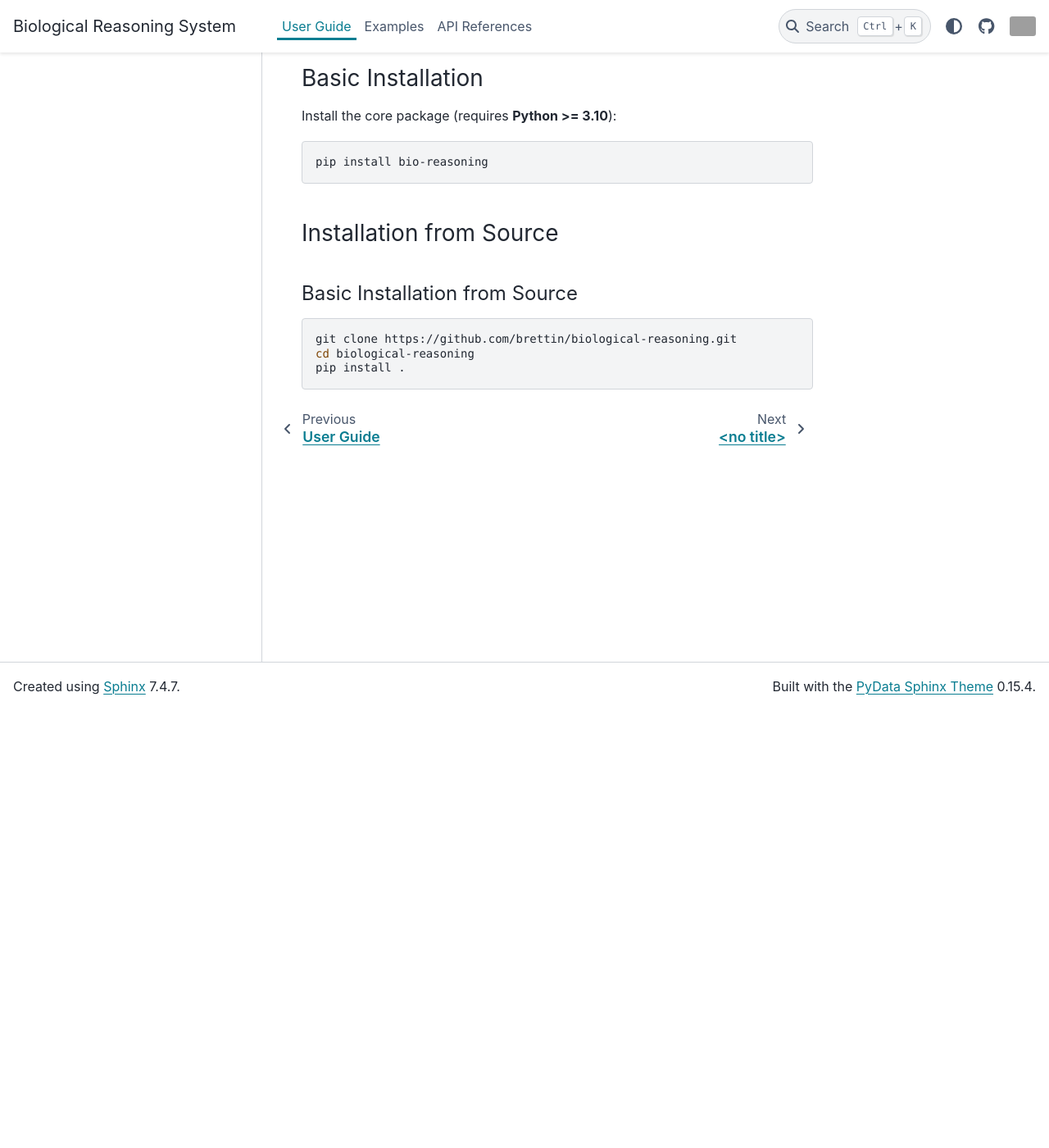
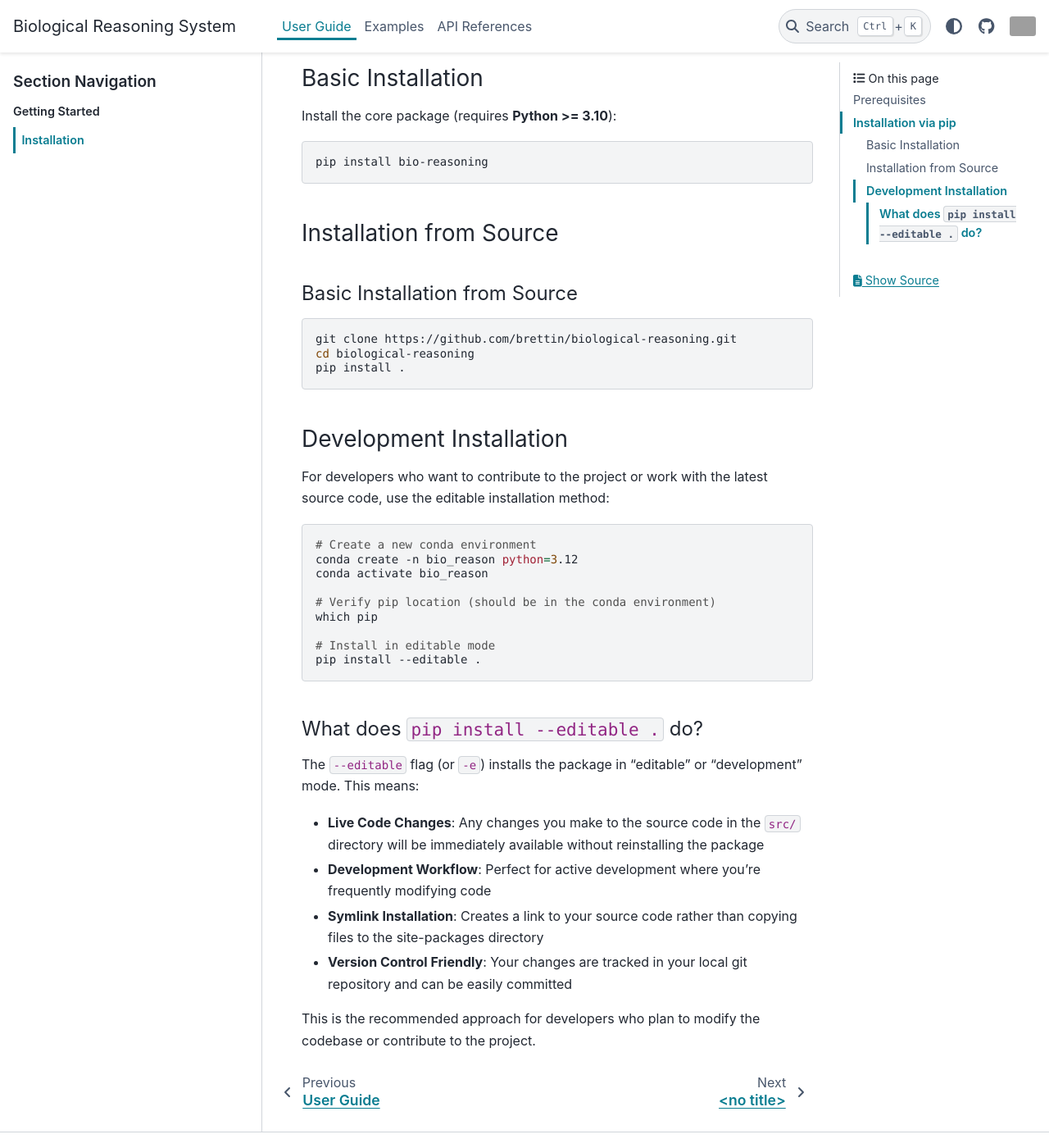
Before and after one commit to brettin/Biological-Reasoning, a Sphinx documentation site: the page built from docs/source/usage/installation.md, in a window 1280 px wide and 1400 px high, scrolled down 534 px. Shown: the whole window at 82% size. Built offline with Sphinx 7.4.7 and the PyData theme 0.15.4, drawn with Linux system fonts in a browser that asks for light colours; pages that are not in the unit, such as notebooks, are missing from menus; some of the changed text lies outside the part shown; grey boxes are pictures that could not be loaded.

Commit message:
added section for developer development installation

````diff
--- a/docs/source/usage/installation.md
+++ b/docs/source/usage/installation.md
@@ -47,6 +47,33 @@
 cd biological-reasoning
 pip install .
 ```
+
+### Development Installation
+
+For developers who want to contribute to the project or work with the latest source code, use the editable installation method:
+
+```bash
+# Create a new conda environment
+conda create -n bio_reason python=3.12
+conda activate bio_reason
+
+# Verify pip location (should be in the conda environment)
+which pip
+
+# Install in editable mode
+pip install --editable .
+```
+
+#### What does `pip install --editable .` do?
+
+The `--editable` flag (or `-e`) installs the package in "editable" or "development" mode. This means:
+
+- **Live Code Changes**: Any changes you make to the source code in the `src/` directory will be immediately available without reinstalling the package
+- **Development Workflow**: Perfect for active development where you're frequently modifying code
+- **Symlink Installation**: Creates a link to your source code rather than copying files to the site-packages directory
+- **Version Control Friendly**: Your changes are tracked in your local git repository and can be easily committed
+
+This is the recommended approach for developers who plan to modify the codebase or contribute to the project.
 <!--
 #### Installing from Source with Extra Support Modules
 
````
